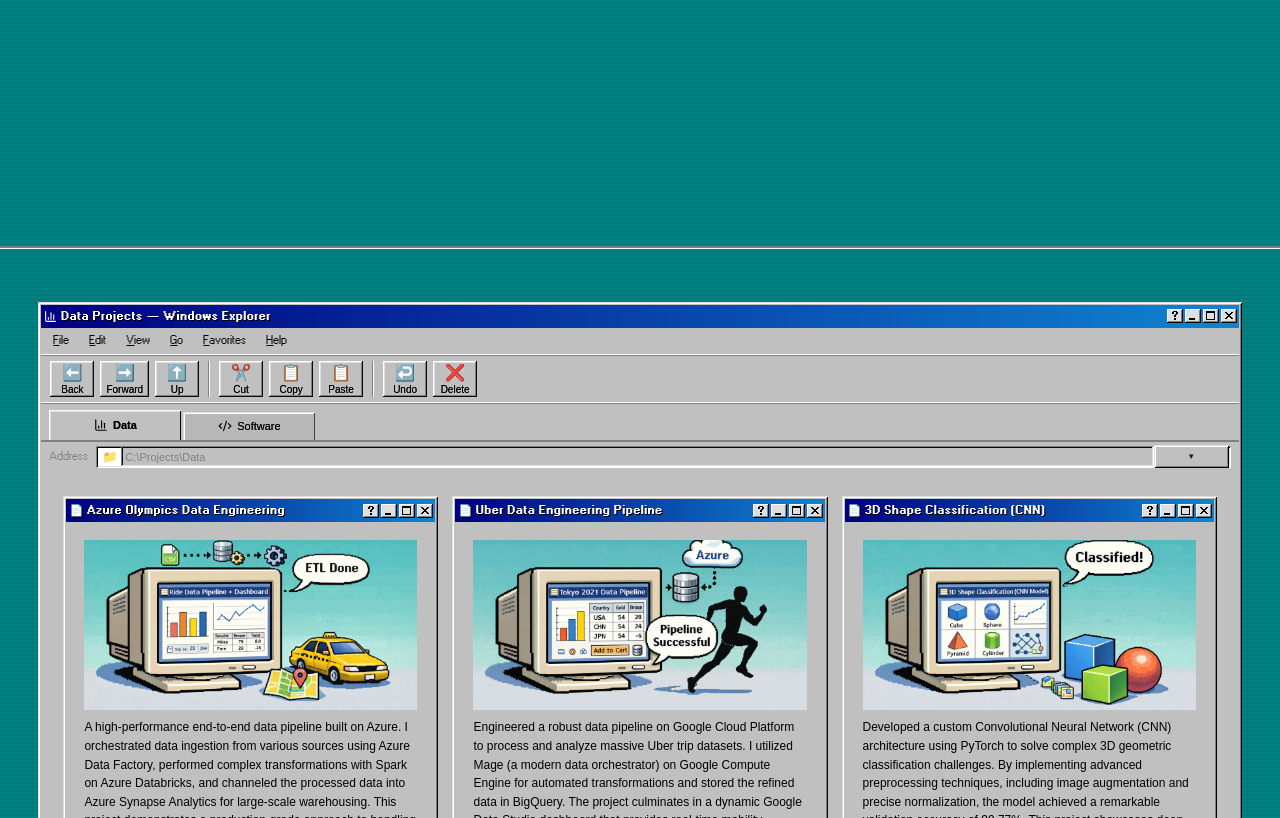
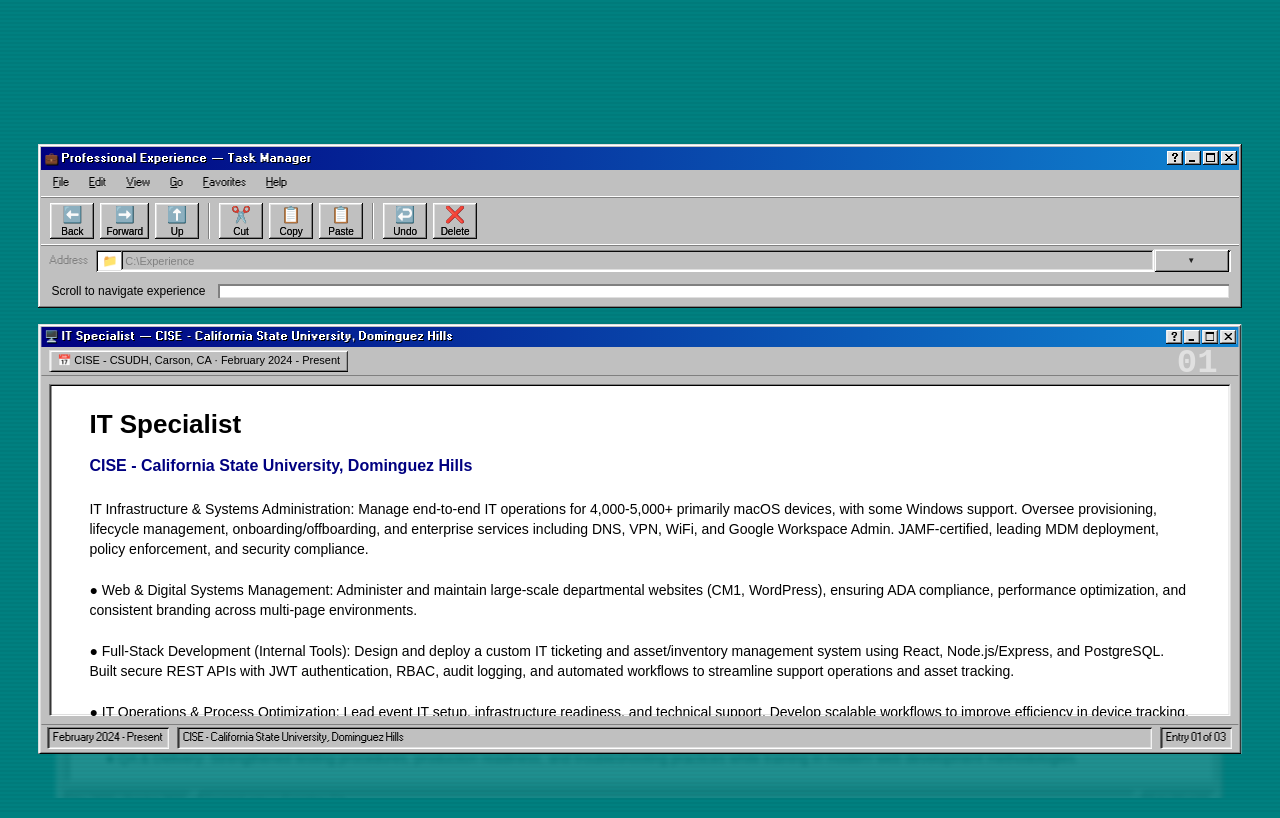
Before and after one commit to litaPhsinaM/ManishPatil_Portfolio, a React (Vite) app in the folder modern-portfolio/: page /#/ in a window 1280 px wide. Shown: the part 4100-4918 px from the top of the page. Built offline with nearby package versions, Linux system fonts and the light colour scheme.

Commit message:
Fix experience animation flow

```diff
--- a/modern-portfolio/src/components/Experience.tsx
+++ b/modern-portfolio/src/components/Experience.tsx
@@ -14,15 +14,15 @@
 const experiences: ExperienceEntry[] = [
     {
         number: '01',
-        tag: 'CISE, CSUDH · February 2024 – Present',
+        tag: 'CISE - CSUDH, Carson, CA · February 2024 - Present',
         title: 'IT Specialist',
-        company: 'California State University, Dominguez Hills',
+        company: 'CISE - California State University, Dominguez Hills',
         icon: '🖥️',
-        body: `Manage IT operations for 4,000+ macOS devices, including provisioning, lifecycle management, JAMF MDM, and Google Workspace administration.
-        \n● Maintain and optimize departmental websites (CM1, WordPress), ensuring ADA compliance, performance, and consistent branding.
-        \n● Develop a full-stack IT ticketing and asset management system (React, Node.js, PostgreSQL) with secure APIs and workflow automation.
-        \n● Lead event IT setup and streamline processes for onboarding/offboarding, device tracking, and helpdesk efficiency.
-        \n● Lead and mentor an IT support team, driving service quality, training staff, and overseeing daily technical support and media production (Adobe Premiere Pro, Photoshop, Illustrator).`,
+        body: `IT Infrastructure & Systems Administration: Manage end-to-end IT operations for 4,000-5,000+ primarily macOS devices, with some Windows support. Oversee provisioning, lifecycle management, onboarding/offboarding, and enterprise services including DNS, VPN, WiFi, and Google Workspace Admin. JAMF-certified, leading MDM deployment, policy enforcement, and security compliance.
+        \n● Web & Digital Systems Management: Administer and maintain large-scale departmental websites (CM1, WordPress), ensuring ADA compliance, performance optimization, and consistent branding across multi-page environments.
+        \n● Full-Stack Development (Internal Tools): Design and deploy a custom IT ticketing and asset/inventory management system using React, Node.js/Express, and PostgreSQL. Built secure REST APIs with JWT authentication, RBAC, audit logging, and automated workflows to streamline support operations and asset tracking.
+        \n● IT Operations & Process Optimization: Lead event IT setup, infrastructure readiness, and technical support. Develop scalable workflows to improve efficiency in device tracking, onboarding/offboarding, and helpdesk operations.
+        \n● Media Production & Technical Leadership: Produce photo/video content using Adobe Premiere Pro, Photoshop, and Illustrator. Lead and mentor IT student staff, driving support quality and overseeing daily technical operations.`,
         skills: ['JAMF', 'Google Workspace Admin', 'React 19', 'Node.js', 'PostgreSQL', 'REST APIs', 'JWT/RBAC', 'CM1', 'WordPress', 'ADA Compliance', 'Asset Management', 'Helpdesk Systems', 'Adobe Photoshop', 'Adobe Premiere Pro', 'AV Support'],
     },
     {
@@ -31,11 +31,12 @@
         title: 'Software Developer Intern',
         company: 'CaspianLogic — Cupertino, CA',
         icon: '💻',
-        body: `Developed production-ready full-stack web applications for a consulting firm using the MERN stack.
-        \n● Frontend Development: Built highly responsive and interactive user interfaces using React and modern CSS practices.
-        \n● Backend & API: Implemented secure RESTful APIs with Node.js and Express, managing data persistence via MongoDB.
-        \n● QA & Performance: Conducted rigorous application testing and performance debugging to ensure 99.9% production uptime.`,
-        skills: ['MERN Stack', 'React', 'Node.js', 'Express', 'MongoDB', 'REST APIs', 'Unit Testing', 'Application Security'],
+        body: `Contributed to project-based turnkey software solutions for business process re-engineering and information technology clients.
+        \n● MERN Stack Development: Built and maintained production-grade web application features using React, Redux, Node.js, Express, MongoDB, and RESTful services.
+        \n● Frontend Engineering: Developed responsive, reusable UI components, connected client-side state with Redux, and implemented form-driven workflows aligned with client requirements.
+        \n● Backend & API Integration: Supported Express API development, MongoDB data modeling, endpoint integration, validation, and debugging across full-stack application flows.
+        \n● QA & Delivery: Strengthened testing procedures, production readiness, and troubleshooting practices while training in modern web development methodologies.`,
+        skills: ['MERN Stack', 'React', 'Redux', 'Node.js', 'Express', 'MongoDB', 'REST APIs', 'JavaScript', 'Responsive UI', 'API Integration', 'Testing', 'Production Web Apps'],
     },
     {
         number: '03',
@@ -54,42 +55,100 @@
 
 const Experience: React.FC = () => {
     const sectionRef = useRef<HTMLElement>(null);
+    const wrapperRef = useRef<HTMLDivElement>(null);
     const panelsRef = useRef<HTMLDivElement>(null);
     const fillRef = useRef<HTMLDivElement>(null);
+    const rafRef = useRef<number | null>(null);
 
     useEffect(() => {
-        const handleScroll = () => {
+        const updateExperience = () => {
+            rafRef.current = null;
+
             const section = sectionRef.current;
+            const wrapper = wrapperRef.current;
             const panels = panelsRef.current;
             const fill = fillRef.current;
-            if (!section || !panels) return;
+            if (!section || !wrapper || !panels) return;
 
-            const rect = section.getBoundingClientRect();
-            const sectionTop = rect.top + window.scrollY;
+            if (window.innerWidth <= 760) {
+                wrapper.style.transform = '';
+                wrapper.classList.remove('is-fixed', 'is-ended');
+                if (fill) fill.style.width = '0%';
+                return;
+            }
+
+            const sectionTop = section.offsetTop;
             const sectionHeight = section.offsetHeight;
             const viewportH = window.innerHeight;
             const scrolled = window.scrollY;
+            const scrollRange = sectionHeight - viewportH;
+            const sectionEnd = sectionTop + scrollRange;
 
-            // Use a slightly larger scroll range to ensure transitions finish
-            const progress = (scrolled - sectionTop) / (sectionHeight - viewportH);
+            wrapper.style.transform = '';
+            wrapper.classList.toggle('is-fixed', scrolled >= sectionTop && scrolled < sectionEnd);
+            wrapper.classList.toggle('is-ended', scrolled >= sectionEnd);
+
+            const progress = scrollRange > 0 ? (scrolled - sectionTop) / scrollRange : 0;
             const clamped = Math.max(0, Math.min(1, progress));
-            const panelProgress = clamped * experiences.length;
+            const cardReleasePoint = 0.72;
+            const cardProgress = Math.min(1, clamped / cardReleasePoint);
+            const panelProgress = cardProgress * (experiences.length - 1);
             const activeIndex = Math.min(Math.floor(panelProgress), experiences.length - 1);
+            const localProgress = panelProgress - activeIndex;
 
             if (fill) fill.style.width = `${clamped * 100}%`;
 
             const allPanels = panels.querySelectorAll<HTMLElement>('.exp-panel');
             allPanels.forEach((panel, i) => {
                 panel.classList.remove('active', 'past', 'upcoming');
-                if (i < activeIndex) panel.classList.add('past');
-                else if (i === activeIndex) panel.classList.add('active');
-                else if (i === activeIndex + 1) panel.classList.add('upcoming');
+                let y = 76;
+                let opacity = 0;
+                let scale = 0.965;
+                let blur = 2.5;
+                let z = 1;
+
+                if (i < activeIndex) {
+                    y = -92;
+                    opacity = 0;
+                    z = 1;
+                    panel.classList.add('past');
+                } else if (i === activeIndex) {
+                    y = 0;
+                    opacity = 1;
+                    scale = 1;
+                    blur = 0;
+                    z = 30;
+                    panel.classList.add('active');
+                } else if (i === activeIndex + 1) {
+                    y = 70 - localProgress * 34;
+                    opacity = 0.12 + localProgress * 0.22;
+                    scale = 0.97 + localProgress * 0.03;
+                    blur = 2.5 - localProgress * 2.5;
+                    z = 20;
+                    panel.classList.add('upcoming');
+                }
+
+                panel.style.setProperty('--stack-y', `${y}px`);
+                panel.style.setProperty('--stack-opacity', `${opacity}`);
+                panel.style.setProperty('--stack-scale', `${scale}`);
+                panel.style.setProperty('--stack-blur', `${blur}px`);
+                panel.style.setProperty('--stack-z', `${z}`);
             });
         };
 
+        const handleScroll = () => {
+            if (rafRef.current !== null) return;
+            rafRef.current = window.requestAnimationFrame(updateExperience);
+        };
+
         window.addEventListener('scroll', handleScroll, { passive: true });
-        handleScroll();
-        return () => window.removeEventListener('scroll', handleScroll);
+        window.addEventListener('resize', handleScroll);
+        updateExperience();
+        return () => {
+            if (rafRef.current !== null) window.cancelAnimationFrame(rafRef.current);
+            window.removeEventListener('scroll', handleScroll);
+            window.removeEventListener('resize', handleScroll);
+        };
     }, []);
 
     return (
@@ -97,9 +156,9 @@
             id="experience"
             className="experience-section"
             ref={sectionRef}
-            style={{ height: `${experiences.length * 80}vh` }}
+            style={{ height: `${experiences.length * 104}vh` }}
         >
-            <div className="exp-sticky-wrapper">
+            <div className="exp-sticky-wrapper" ref={wrapperRef}>
                 {/* Header Window */}
                 <div className="window exp-header-win">
                     <div className="title-bar">
--- a/modern-portfolio/src/styles/App.css
+++ b/modern-portfolio/src/styles/App.css
@@ -500,7 +500,7 @@
 
 /* ─── parallax wrapper ─── */
 .parallax-wrapper {
-    perspective: 1000px;
+    perspective: none;
 }
 
 /* ─── Tag / badge ─── */
--- a/modern-portfolio/src/styles/Experience.css
+++ b/modern-portfolio/src/styles/Experience.css
@@ -1,5 +1,6 @@
 /* ─── Experience Section ─── */
 .experience-section {
+    position: relative;
     padding: 0;
     background: #008080;
     background-image: repeating-linear-gradient(0deg,
@@ -7,20 +8,45 @@
             transparent 2px,
             rgba(0, 0, 0, 0.04) 2px,
             rgba(0, 0, 0, 0.04) 4px);
-    /* height set inline via JS = N * 90vh */
+    /* height set inline: one viewport per experience card */
 }
 
-/* ─── Sticky wrapper fills own viewport ─── */
+/* ─── Sticky frame fills one viewport while cards swap inside it ─── */
 .exp-sticky-wrapper {
-    position: sticky;
+    position: absolute;
     top: 0;
-    height: 100vh;
-    height: 100dvh;
+    left: 0;
+    right: 0;
+    width: 100%;
+    height: calc(90vh - var(--taskbar-h));
+    height: calc(90dvh - var(--taskbar-h));
     display: flex;
     flex-direction: column;
-    padding: 10px 0 calc(var(--taskbar-h) + 14px);
-    gap: 22px;
+    padding: 18px 0 16px;
+    gap: 16px;
     overflow: hidden;
+    background: #008080;
+    background-image: repeating-linear-gradient(0deg,
+            transparent,
+            transparent 2px,
+            rgba(0, 0, 0, 0.04) 2px,
+            rgba(0, 0, 0, 0.04) 4px);
+}
+
+.exp-sticky-wrapper.is-fixed {
+    position: fixed;
+    top: 0;
+    left: 0;
+    right: 0;
+    z-index: 20;
+}
+
+.exp-sticky-wrapper.is-ended {
+    position: absolute;
+    top: auto;
+    bottom: 0;
+    left: 0;
+    right: 0;
 }
 
 /* ─── Header / progress window ─── */
@@ -57,7 +83,7 @@
     height: 100%;
     background: #000080;
     width: 0%;
-    transition: width 0.18s ease-out;
+    transition: width 0.12s linear;
     background-image: repeating-linear-gradient(90deg,
             #000080 0px,
             #000080 10px,
@@ -67,11 +93,13 @@
 
 /* ─── Panel stack area ─── */
 .exp-panels {
-    flex: 1;
+    flex: 0 1 auto;
     position: relative;
     overflow: hidden;
     width: var(--app-shell-width);
     align-self: center;
+    height: min(70vh, 660px);
+    height: min(70dvh, 660px);
     min-height: 0;
 }
 
@@ -80,49 +108,40 @@
     position: absolute;
     top: 0;
     left: 50%;
-    transform: translateX(-50%) translateY(16px) scale(0.98);
+    transform: translateX(-50%) translateY(var(--stack-y, 54px)) scale(var(--stack-scale, 0.965));
     width: 100%;
     max-width: none;
-    height: auto;
-    max-height: calc(100% - 14px);
+    height: calc(100% - 44px);
+    max-height: 100%;
     display: flex;
     flex-direction: column;
-
-    /* Default: hidden below */
-    opacity: 0;
+    padding: 3px;
+    background: var(--win98-gray);
+    box-shadow: var(--win98-raised-border);
+    opacity: var(--stack-opacity, 0);
+    filter: blur(var(--stack-blur, 2px));
     pointer-events: none;
     transition:
-        opacity 0.65s cubic-bezier(0.22, 1, 0.36, 1),
-        transform 0.65s cubic-bezier(0.22, 1, 0.36, 1),
-        box-shadow 0.65s ease;
-    z-index: 1;
+        opacity 0.1s linear,
+        transform 0.1s linear,
+        filter 0.1s linear,
+        box-shadow 0.1s ease;
+    z-index: var(--stack-z, 1);
 }
 
 /* Active: fully visible and centered */
 .exp-panel.active {
-    opacity: 1;
-    transform: translateX(-50%) translateY(0) scale(1);
     pointer-events: all;
-    z-index: 10;
-    box-shadow: var(--win98-raised-border);
-    padding: 3px;
-    background: var(--win98-gray);
 }
 
 /* Past: slide up and shrink slightly */
 .exp-panel.past {
-    opacity: 0;
-    transform: translateX(-50%) translateY(-24px) scale(0.98);
     pointer-events: none;
-    z-index: 5;
 }
 
 /* Upcoming: peek from below */
 .exp-panel.upcoming {
-    opacity: 0.2;
-    transform: translateX(-50%) translateY(22px) scale(0.99);
     pointer-events: none;
-    z-index: 3;
 }
 
 /* ─── Toolbar date strip ─── */
@@ -133,28 +152,21 @@
     display: flex;
     align-items: center;
     flex-shrink: 0;
-    overflow: hidden;
-}
-
-.exp-toolbar .explorer-btn {
-    white-space: nowrap;
-    overflow: hidden;
-    text-overflow: ellipsis;
-    min-width: 0;
 }
 
 /* ─── Panel body ─── */
 .exp-panel-body {
     background: #ffffff;
     /* White background for document feel */
-    padding: 24px 40px 22px;
-    flex: 0 1 auto;
-    overflow-y: auto;
+    padding: 20px 40px 16px;
+    flex: 1 1 auto;
+    min-height: 0;
+    overflow: hidden;
     display: flex;
     flex-direction: column;
-    gap: 10px;
+    gap: 8px;
     box-shadow: var(--win98-sunken-border);
-    -webkit-overflow-scrolling: touch;
+    pointer-events: none;
 }
 
 /* ─── Number badge ─── */
@@ -195,7 +207,7 @@
     font-family: 'MS Sans Serif', sans-serif;
     font-size: 14px;
     color: #000;
-    line-height: 1.55;
+    line-height: 1.45;
     margin: 0;
     white-space: pre-wrap;
 }
@@ -208,13 +220,8 @@
     margin-top: 4px;
 }
 
-.exp-skills .tag {
-    font-size: 12px;
-    padding: 3px 8px;
-}
-
-/* ─── Responsive: standard stacked layout for mobile/tablet ─── */
-@media (max-width: 1024px) {
+/* ─── Responsive: use readable stacked cards on phone screens ─── */
+@media (max-width: 760px) {
     .experience-section {
         height: auto !important;
         min-height: auto;
@@ -232,9 +239,9 @@
 
     .exp-panel {
         position: static;
-        opacity: 1 !important;
+        opacity: 1;
         transform: none !important;
-        pointer-events: all !important;
+        pointer-events: all;
         width: 100%;
         height: auto;
         max-height: none;
@@ -242,7 +249,7 @@
         padding: 3px;
         background: var(--win98-gray);
         box-shadow: var(--win98-raised-border);
-        z-index: auto !important;
+        z-index: auto;
     }
 
     .exp-panels {
@@ -266,25 +273,24 @@
 
     .exp-header-label {
         white-space: normal;
-        font-size: 11px;
     }
 
     .exp-progress-track {
         width: 100%;
-        display: none; /* Hide progress bar on mobile since it's not sticky */
     }
 
     .exp-panel-body {
         padding: 18px;
         max-height: none;
         overflow: visible;
+        pointer-events: auto;
     }
 
     .exp-panel.past,
     .exp-panel.upcoming {
-        opacity: 1 !important;
+        opacity: 1;
         transform: none !important;
-        pointer-events: all !important;
+        pointer-events: all;
     }
 }
 
@@ -299,35 +305,28 @@
 
     .exp-toolbar {
         overflow-x: auto;
-        -webkit-overflow-scrolling: touch;
     }
 
     .exp-title {
-        font-size: 18px;
+        font-size: 20px;
     }
 
-    .exp-company {
+    .exp-company,
+    .exp-body-text {
         font-size: 12px;
     }
 
-    .exp-body-text {
-        font-size: 12px;
-        line-height: 1.6;
-    }
-
     .exp-number-badge {
-        font-size: 22px;
-        right: 12px;
-        top: 8px;
+        font-size: 26px;
+        right: 16px;
     }
 
     .exp-skills .tag {
-        font-size: 10px;
-        padding: 2px 6px;
-    }
-
-    .exp-panel-body {
-        padding: 14px 12px;
-        gap: 8px;
+        font-size: 11px;
     }
 }
+
+.exp-skills .tag {
+    font-size: 12px;
+    padding: 3px 8px;
+}
```
